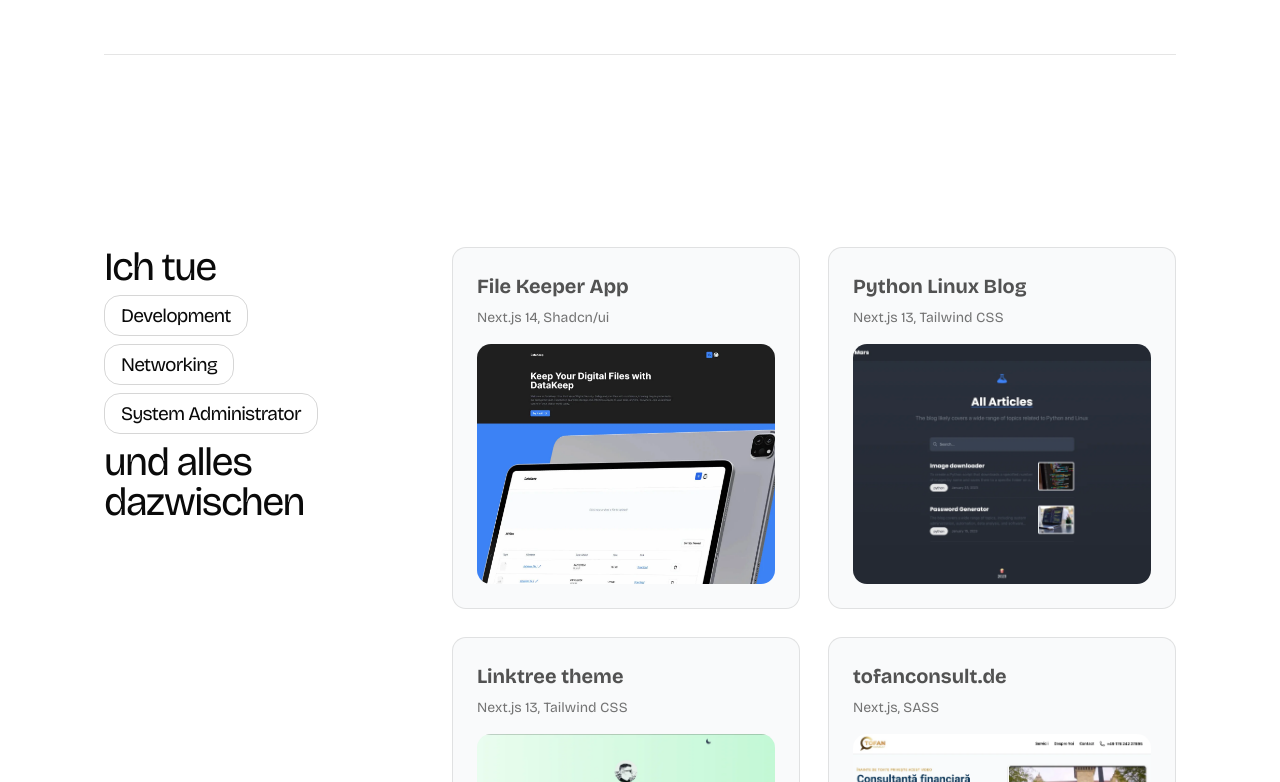
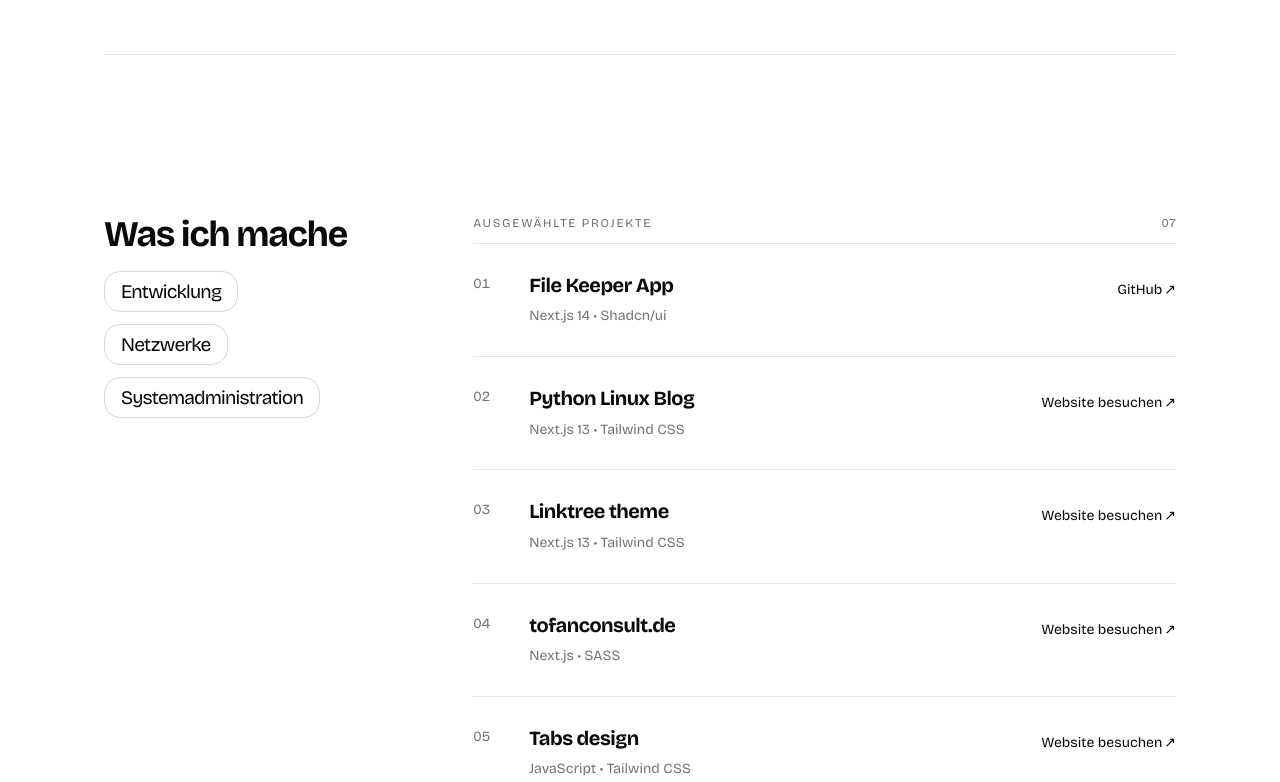
Before and after one commit to vadimghedreutan/portfolio-26, a Next.js app: page /de in a window 1280 px wide. Shown: the part 458-1240 px from the top of the page. Built offline with nearby package versions, Linux system fonts and the light colour scheme.

Commit message:
feat: redesign projects as a minimal list while preserving sidebar animation

```diff
--- a/app/[locale]/page.tsx
+++ b/app/[locale]/page.tsx
@@ -12,9 +12,8 @@ export default async function Home({
 }) {
     await params
 
-    const [h, p, a, i] = await Promise.all([
+    const [h, a, i] = await Promise.all([
         getTranslations("hero"),
-        getTranslations("project"),
         getTranslations("about"),
         getTranslations("hours"),
     ])
@@ -31,7 +30,7 @@ export default async function Home({
                 availabilityAvailable={h("availabilityAvailable")}
                 availabilityUnavailable={h("availabilityUnavailable")}
             />
-            <ProjectSection title={p("title")} subtitle={p("subtitle")} />
+            <ProjectSection />
             <AboutSection
                 name={a("name")}
                 description_first={a("description_first")}
--- a/app/components/ProjectData.tsx
+++ b/app/components/ProjectData.tsx
@@ -4,6 +4,36 @@ export interface Project {
     description: string
     link: string
     publishedAt: string
+}
+
+export const GITHUB_PROFILE_URL = "https://github.com/vadimghedreutan"
+
+function isGithubRepoUrl(url: string): boolean {
+    try {
+        const parsed = new URL(url)
+        if (!parsed.hostname.replace(/^www\./, "").includes("github.com")) {
+            return false
+        }
+        const segments = parsed.pathname.split("/").filter(Boolean)
+        return segments.length >= 2
+    } catch {
+        return false
+    }
+}
+
+export function getProjectLinks(project: Project): {
+    github?: string
+    website?: string
+} {
+    if (isGithubRepoUrl(project.link)) {
+        return { github: project.link }
+    }
+
+    return { website: project.link }
+}
+
+export function formatProjectTech(description: string): string {
+    return description.replace(/,\s*/g, " • ")
 }
 
 export const projects: Project[] = [
--- a/app/components/ProjectSection.tsx
+++ b/app/components/ProjectSection.tsx
@@ -1,76 +1,177 @@
 "use client"
 
 import { useInView } from "react-intersection-observer"
-import ProjectCard from "./ProjectCard"
-import { items } from "./ProjectData"
-import { useEffect, useState, memo, useMemo } from "react"
+import {
+    items,
+    getProjectLinks,
+    formatProjectTech,
+    GITHUB_PROFILE_URL,
+} from "./ProjectData"
+import type { Project } from "./ProjectData"
+import { useEffect, useState, useMemo } from "react"
 import { motion, useReducedMotion } from "motion/react"
+import { useTranslations } from "next-intl"
 
-type ProjectProps = {
-    title: string
-    subtitle: string
+const specialtyKeys = [
+    "specialtyDevelopment",
+    "specialtyNetworking",
+    "specialtySystemAdmin",
+] as const
+
+function ProjectLink({
+    href,
+    label,
+    projectTitle,
+    reduceMotion,
+}: {
+    href: string
+    label: string
+    projectTitle: string
+    reduceMotion: boolean
+}) {
+    return (
+        <a
+            href={href}
+            target="_blank"
+            rel="noopener noreferrer"
+            aria-label={`${label} (${projectTitle})`}
+            className="group/link inline-flex min-h-9 items-center gap-0.5 rounded-sm text-sm font-medium text-foreground transition-colors hover:text-foreground/80 focus-visible:outline-none focus-visible:ring-2 focus-visible:ring-ring focus-visible:ring-offset-2"
+        >
+            <span>{label}</span>
+            <motion.span
+                aria-hidden
+                className="inline-block transition-transform group-focus-visible/link:translate-x-0.5 group-focus-visible/link:-translate-y-0.5"
+                initial={false}
+                whileHover={reduceMotion ? undefined : { x: 2, y: -2 }}
+                transition={{ duration: 0.2, ease: "easeOut" }}
+            >
+                ↗
+            </motion.span>
+        </a>
+    )
 }
 
-const ProjectsGrid = memo(function ProjectsGrid() {
-    // items is imported; pre-sort once with useMemo
-    const sorted = useMemo(
-        () =>
-            [...items].sort(
-                (a, b) =>
-                    new Date(b.publishedAt).getTime() -
-                    new Date(a.publishedAt).getTime()
-            ),
-        []
+function ProjectRow({
+    project,
+    index,
+    reduceMotion,
+    githubLabel,
+    websiteLabel,
+}: {
+    project: Project
+    index: number
+    reduceMotion: boolean
+    githubLabel: string
+    websiteLabel: string
+}) {
+    const { github, website } = getProjectLinks(project)
+    const indexLabel = String(index).padStart(2, "0")
+
+    return (
+        <motion.li
+            initial={reduceMotion ? false : { opacity: 0, y: 10 }}
+            whileInView={reduceMotion ? { opacity: 1 } : { opacity: 1, y: 0 }}
+            viewport={{ once: true, amount: 0.12 }}
+            transition={
+                reduceMotion
+                    ? { duration: 0.2 }
+                    : {
+                          duration: 0.4,
+                          ease: "easeOut",
+                          delay: (index - 1) * 0.05,
+                      }
+            }
+            className="border-b border-border py-6 sm:py-7"
+        >
+            <div className="flex flex-col gap-4 sm:flex-row sm:items-start sm:justify-between sm:gap-10">
+                <div className="flex min-w-0 gap-5 sm:gap-8">
+                    <span
+                        className="w-6 shrink-0 pt-0.5 text-sm tabular-nums text-muted-foreground"
+                        aria-hidden
+                    >
+                        {indexLabel}
+                    </span>
+                    <div className="min-w-0">
+                        <h3 className="text-lg font-semibold leading-snug tracking-tight text-foreground sm:text-xl">
+                            {project.title}
+                        </h3>
+                        <p className="mt-1.5 text-sm leading-relaxed text-muted-foreground">
+                            {formatProjectTech(project.description)}
+                        </p>
+                    </div>
+                </div>
+
+                {(github || website) && (
+                    <div className="flex flex-wrap items-center gap-x-5 gap-y-2 pl-11 sm:shrink-0 sm:justify-end sm:pl-0">
+                        {github ? (
+                            <ProjectLink
+                                href={github}
+                                label={githubLabel}
+                                projectTitle={project.title}
+                                reduceMotion={reduceMotion}
+                            />
+                        ) : null}
+                        {website ? (
+                            <ProjectLink
+                                href={website}
+                                label={websiteLabel}
+                                projectTitle={project.title}
+                                reduceMotion={reduceMotion}
+                            />
+                        ) : null}
+                    </div>
+                )}
+            </div>
+        </motion.li>
     )
-    return (
-        <div
-            className="grid grid-cols-1 md:grid-cols-2 2xl:grid-cols-3 3xl:grid-cols-4 gap-7 py-12"
-            aria-label="Project portfolio grid"
-        >
-            {sorted.map((item) => (
-                <ProjectCard key={item.title} {...item} />
-            ))}
-        </div>
-    )
-})
+}
 
-export default function ProjectSection({ title, subtitle }: ProjectProps) {
+export default function ProjectSection() {
+    const t = useTranslations("project")
+    const prefersReduced = useReducedMotion()
+    const reduceMotion = prefersReduced ?? false
+
     const [sentinelRef, sentinelInView] = useInView({
-        rootMargin: "-20px 0px 0px 0px", // match your sticky top
+        rootMargin: "-20px 0px 0px 0px",
         threshold: 0,
         triggerOnce: false,
-        initialInView: true, // <- prevents dark flash
-        fallbackInView: true, // <- safer on mobile/iOS
+        initialInView: true,
+        fallbackInView: true,
     })
 
     const [mounted, setMounted] = useState(false)
     useEffect(() => setMounted(true), [])
     const isStickyActive = mounted ? !sentinelInView : false
 
-    const prefersReduced = useReducedMotion()
+    const sorted = useMemo(
+        () =>
+            [...items].sort(
+                (a, b) =>
+                    new Date(b.publishedAt).getTime() -
+                    new Date(a.publishedAt).getTime(),
+            ),
+        [],
+    )
+
+    const countLabel = String(sorted.length).padStart(2, "0")
 
     return (
         <section
             id="projects"
-            className="xl:py-20 sm:py-6 py-3"
+            className="py-14 sm:py-20 lg:py-24"
             aria-labelledby="projects-heading"
         >
-            <div className="mx-auto grid gap-12 xl:grid-cols-[300px_2fr]">
-                {/* LEFT COLUMN WRAPPER (grid item #1) */}
-                <div className="space-y-2">
-                    {/* Sentinel lives INSIDE the left column, so it doesn't add a new grid item */}
-                    <div className="relative">
-                        <div
-                            ref={sentinelRef}
-                            aria-hidden="true"
-                            className="absolute -top-20 left-0 w-px h-px"
-                        />
-                    </div>
+            <div className="grid items-start gap-12 lg:grid-cols-[minmax(0,7fr)_minmax(0,18fr)] lg:gap-16 xl:gap-24">
+                <div className="relative min-w-0 space-y-2 lg:max-w-xs">
+                    <div
+                        ref={sentinelRef}
+                        aria-hidden="true"
+                        className="absolute -top-20 left-0 h-px w-px"
+                    />
 
-                    {/* Sticky block */}
-                    <div className="flex flex-col justify-start xl:sticky xl:top-20 xl:h-fit space-y-2">
+                    <div className="flex flex-col justify-start space-y-2 xl:sticky xl:top-20 xl:h-fit">
                         <motion.div
-                            className="flex flex-col space-y-2 xl:pt-10"
+                            className="flex flex-col space-y-4"
                             style={{ transformOrigin: "top left" }}
                             animate={
                                 isStickyActive
@@ -83,27 +184,66 @@ export default function ProjectSection({ title, subtitle }: ProjectProps) {
                                     : { duration: 0.3, ease: "easeOut" }
                             }
                         >
-                            <h2 id="projects-heading" className="heading">
-                                {title}
+                            <h2
+                                id="projects-heading"
+                                className="text-3xl font-bold tracking-[-0.03em] text-foreground sm:text-4xl"
+                            >
+                                {t("title")}
                             </h2>
                             <div
-                                className={`flex xl:flex-col flex-row space-x-2 xl:space-y-2 ${
+                                className={`flex flex-wrap gap-2 xl:flex-col xl:gap-3 ${
                                     isStickyActive ? "badges--dark" : ""
                                 }`}
                             >
-                                <span className="badge">Development</span>
-                                <span className="badge">Networking</span>
-                                <span className="badge">
-                                    System Administrator
-                                </span>
+                                {specialtyKeys.map((key) => (
+                                    <span key={key} className="badge">
+                                        {t(key)}
+                                    </span>
+                                ))}
                             </div>
                         </motion.div>
-                        <p className="heading">{subtitle}</p>
                     </div>
                 </div>
 
-                {/* RIGHT COLUMN (grid item #2) */}
-                <ProjectsGrid />
+                <div className="min-w-0">
+                    <div className="flex items-baseline justify-between gap-4 border-b border-border pb-3">
+                        <p className="text-xs font-medium tracking-[0.14em] text-muted-foreground uppercase">
+                            {t("selectedProjects")}
+                        </p>
+                        <p
+                            className="text-xs tabular-nums text-muted-foreground"
+                            aria-label={t("projectCount", {
+                                count: sorted.length,
+                            })}
+                        >
+                            {countLabel}
+                        </p>
+                    </div>
+
+                    <ul aria-label={t("selectedProjects")}>
+                        {sorted.map((project, i) => (
+                            <ProjectRow
+                                key={project.title}
+                                project={project}
+                                index={i + 1}
+                                reduceMotion={reduceMotion}
+                                githubLabel={t("githubLink")}
+                                websiteLabel={t("visitWebsite")}
+                            />
+                        ))}
+                    </ul>
+
+                    {GITHUB_PROFILE_URL ? (
+                        <div className="pt-5">
+                            <ProjectLink
+                                href={GITHUB_PROFILE_URL}
+                                label={t("moreOnGithub")}
+                                projectTitle={t("moreOnGithubContext")}
+                                reduceMotion={reduceMotion}
+                            />
+                        </div>
+                    ) : null}
+                </div>
             </div>
         </section>
     )
--- a/messages/de.json
+++ b/messages/de.json
@@ -27,8 +27,16 @@
     "name": "Investierte Stunden"
   },
   "project": {
-    "subtitle": "und alles dazwischen",
-    "title": "Ich tue"
+    "githubLink": "GitHub",
+    "moreOnGithub": "Mehr auf GitHub",
+    "moreOnGithubContext": "GitHub-Profil",
+    "projectCount": "{count, plural, one {# Projekt} other {# Projekte}}",
+    "selectedProjects": "Ausgewählte Projekte",
+    "specialtyDevelopment": "Entwicklung",
+    "specialtyNetworking": "Netzwerke",
+    "specialtySystemAdmin": "Systemadministration",
+    "title": "Was ich mache",
+    "visitWebsite": "Website besuchen"
   },
   "metadata": {
     "description": "Entwickler, Systemadministrator und Creator.",
--- a/messages/en.json
+++ b/messages/en.json
@@ -27,8 +27,16 @@
     "name": "Hours Invested"
   },
   "project": {
-    "subtitle": "and everything in between",
-    "title": "I do"
+    "githubLink": "GitHub",
+    "moreOnGithub": "More on GitHub",
+    "moreOnGithubContext": "GitHub profile",
+    "projectCount": "{count, plural, one {# project} other {# projects}}",
+    "selectedProjects": "Selected projects",
+    "specialtyDevelopment": "Development",
+    "specialtyNetworking": "Networking",
+    "specialtySystemAdmin": "System Administration",
+    "title": "What I do",
+    "visitWebsite": "Visit website"
   },
   "metadata": {
     "description": "Developer, System Administrator, and creator.",
```
